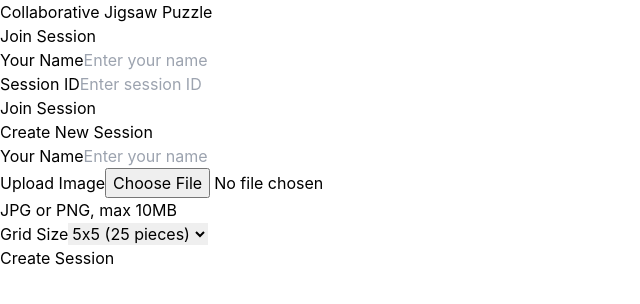
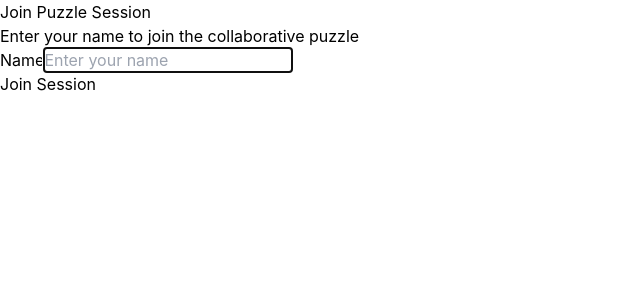
Before and after one commit to realtimfield/claude-hackathon, a React (Vite) app in the folder collaborative-puzzle/frontend/: page /puzzle/1 in a window 1280 px wide. Before the commit this address led to /. Shown: the top 304 px of the page, without its empty margins (0-640 px from the left). Built offline with nearby package versions, Linux system fonts and the light colour scheme.

Commit message:
Join session from link

```diff
--- a/collaborative-puzzle/frontend/src/components/Home.tsx
+++ b/collaborative-puzzle/frontend/src/components/Home.tsx
@@ -63,7 +63,7 @@
 
       const newSessionId = createResponse.data.sessionId
 
-      // Join the created session
+      // Join the created session automatically
       const joinResponse = await axios.post(`/api/sessions/${newSessionId}/join`, { name: name.trim() })
       const user = joinResponse.data
 
@@ -77,6 +77,7 @@
       setLoading(false)
     }
   }
+
 
   const handleFileChange = (e: React.ChangeEvent<HTMLInputElement>) => {
     if (e.target.files && e.target.files[0]) {
@@ -138,6 +139,9 @@
                   placeholder="Enter session ID"
                   required
                 />
+                <p className="text-xs text-gray-600 mt-1">
+                  Or visit the shared link directly
+                </p>
               </div>
 
               <button
--- /dev/null
+++ b/collaborative-puzzle/frontend/src/components/JoinSession.tsx
@@ -0,0 +1,104 @@
+import React, { useState } from 'react'
+import { useParams } from 'react-router-dom'
+import axios from 'axios'
+
+const JoinSession: React.FC = () => {
+  const { sessionId } = useParams<{ sessionId: string }>()
+  const [name, setName] = useState('')
+  const [isJoining, setIsJoining] = useState(false)
+  const [error, setError] = useState('')
+
+  const handleJoin = async (e: React.FormEvent) => {
+    e.preventDefault()
+
+    if (!name.trim()) {
+      setError('Please enter your name')
+      return
+    }
+
+    setIsJoining(true)
+    setError('')
+
+    try {
+      // First check if the session exists
+      await axios.get(`/api/sessions/${sessionId}`)
+
+      // Join the session
+      const response = await axios.post(`/api/sessions/${sessionId}/join`, {
+        name: name.trim()
+      })
+
+      // Store user info in localStorage
+      localStorage.setItem('userId', response.data.id)
+      localStorage.setItem('userName', response.data.name)
+
+      // Force a page reload to re-initialize the PuzzleGame component
+      window.location.href = `/puzzle/${sessionId}`
+    } catch (err: any) {
+      if (err.response?.status === 404) {
+        setError('Session not found')
+      } else {
+        setError('Failed to join session. Please try again.')
+      }
+      setIsJoining(false)
+    }
+  }
+
+  return (
+    <div className="min-h-screen flex items-center justify-center bg-gray-50 py-12 px-4 sm:px-6 lg:px-8">
+      <div className="max-w-md w-full space-y-8">
+        <div>
+          <h2 className="mt-6 text-center text-3xl font-extrabold text-gray-900">
+            Join Puzzle Session
+          </h2>
+          <p className="mt-2 text-center text-sm text-gray-600">
+            Enter your name to join the collaborative puzzle
+          </p>
+        </div>
+        <form className="mt-8 space-y-6" onSubmit={handleJoin}>
+          <div className="rounded-md shadow-sm -space-y-px">
+            <div>
+              <label htmlFor="name" className="sr-only">
+                Name
+              </label>
+              <input
+                id="name"
+                name="name"
+                type="text"
+                required
+                className="appearance-none rounded-md relative block w-full px-3 py-2 border border-gray-300 placeholder-gray-500 text-gray-900 focus:outline-none focus:ring-indigo-500 focus:border-indigo-500 focus:z-10 sm:text-sm"
+                placeholder="Enter your name"
+                value={name}
+                onChange={(e) => setName(e.target.value)}
+                maxLength={20}
+                autoFocus
+              />
+            </div>
+          </div>
+
+          {error && (
+            <div className="rounded-md bg-red-50 p-4">
+              <p className="text-sm text-red-800">{error}</p>
+            </div>
+          )}
+
+          <div>
+            <button
+              type="submit"
+              disabled={isJoining}
+              className={`group relative w-full flex justify-center py-2 px-4 border border-transparent text-sm font-medium rounded-md text-white ${
+                isJoining
+                  ? 'bg-gray-400 cursor-not-allowed'
+                  : 'bg-indigo-600 hover:bg-indigo-700 focus:outline-none focus:ring-2 focus:ring-offset-2 focus:ring-indigo-500'
+              }`}
+            >
+              {isJoining ? 'Joining...' : 'Join Session'}
+            </button>
+          </div>
+        </form>
+      </div>
+    </div>
+  )
+}
+
+export default JoinSession
--- a/collaborative-puzzle/frontend/src/components/PuzzleGame.tsx
+++ b/collaborative-puzzle/frontend/src/components/PuzzleGame.tsx
@@ -20,6 +20,7 @@
 import axios from 'axios'
 import PuzzlePiece from './PuzzlePiece'
 import UserCursor from './UserCursor'
+import JoinSession from './JoinSession'
 
 const PuzzleGame: React.FC = () => {
   const { sessionId } = useParams<{ sessionId: string }>()
@@ -32,6 +33,7 @@
   const wsRef = useRef<WebSocket | null>(null)
   const containerRef = useRef<HTMLDivElement>(null)
   const [containerOffset, setContainerOffset] = useState({ x: 0, y: 0 })
+  const [needsToJoin, setNeedsToJoin] = useState(false)
 
   useEffect(() => {
     if (!sessionId) return
@@ -40,7 +42,7 @@
     const userName = localStorage.getItem('userName')
 
     if (!userId || !userName) {
-      navigate('/')
+      setNeedsToJoin(true)
       return
     }
 
@@ -210,6 +212,10 @@
     sendMessage(MessageType.PIECE_RELEASE, { pieceId, x, y })
   }
 
+  if (needsToJoin) {
+    return <JoinSession />
+  }
+
   if (isLoading) {
     return (
       <div className="min-h-screen flex items-center justify-center">
```
Also changed, not shown: 2 other files (tests, documents, lock files or other folders).
